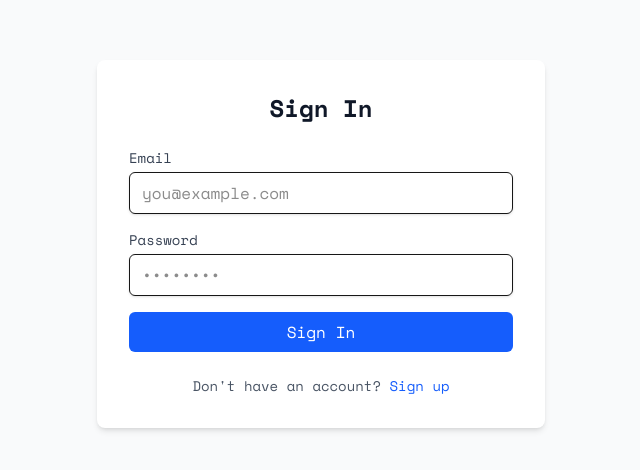
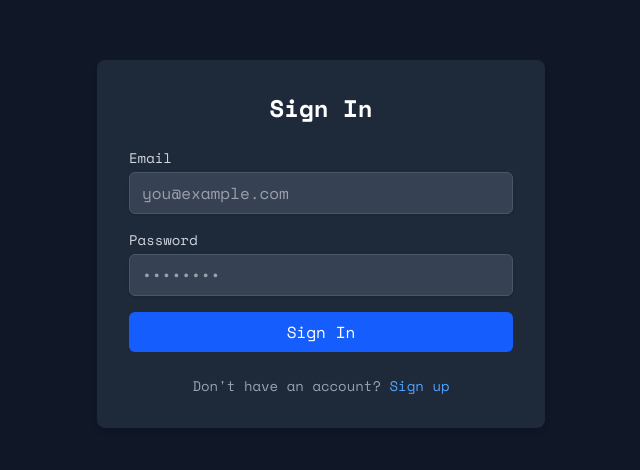
Before and after one commit to jack90nguyen/QuickNoteE2E, a Next.js app: page /login in a window 1280 px wide. Shown: the part 156-626 px from the top of the page, without its empty margins (319-959 px from the left). Built offline with nearby package versions, Linux system fonts and the light colour scheme; no server answers.

Commit message:
UI: light/dark mode

```diff
--- a/package.json
+++ b/package.json
@@ -18,6 +18,7 @@
     "mongoose": "^9.4.1",
     "next": "16.2.4",
     "next-mdx-remote": "^6.0.0",
+    "next-themes": "^0.4.6",
     "react": "19.2.4",
     "react-dom": "19.2.4",
     "react-hook-form": "^7.72.1",
--- a/src/app/globals.css
+++ b/src/app/globals.css
@@ -1,8 +1,14 @@
 @import "tailwindcss";
+@custom-variant dark (&:is(.dark *));
 
 :root {
   --background: #ffffff;
   --foreground: #171717;
+}
+
+.dark {
+  --background: #0a0a0a;
+  --foreground: #ededed;
 }
 
 @theme inline {
@@ -10,13 +16,6 @@
   --color-foreground: var(--foreground);
   --font-sans: var(--font-geist-sans);
   --font-mono: var(--font-geist-mono);
-}
-
-@media (prefers-color-scheme: dark) {
-  :root {
-    --background: #0a0a0a;
-    --foreground: #ededed;
-  }
 }
 
 body {
--- a/src/app/layout.tsx
+++ b/src/app/layout.tsx
@@ -2,6 +2,7 @@ import type { Metadata } from "next";
 import { Space_Mono } from "next/font/google";
 import "./globals.css";
 import { AuthProvider } from "@/contexts/AuthContext";
+import { ThemeProvider } from "@/components/ThemeProvider";
 
 const spaceMono = Space_Mono({
   weight: ['400', '700'],
@@ -21,11 +22,13 @@ export default function RootLayout({
   children: React.ReactNode;
 }>) {
   return (
-    <html lang="en">
+    <html lang="en" suppressHydrationWarning>
       <body className={`${spaceMono.className} ${spaceMono.variable}`}>
-        <AuthProvider>
-          {children}
-        </AuthProvider>
+        <ThemeProvider attribute="class" defaultTheme="dark" enableSystem={false}>
+          <AuthProvider>
+            {children}
+          </AuthProvider>
+        </ThemeProvider>
       </body>
     </html>
   );
--- /dev/null
+++ b/src/components/ThemeProvider.tsx
@@ -0,0 +1,8 @@
+"use client";
+
+import { ThemeProvider as NextThemesProvider } from "next-themes";
+import { type ThemeProviderProps } from "next-themes";
+
+export function ThemeProvider({ children, ...props }: ThemeProviderProps) {
+  return <NextThemesProvider {...props}>{children}</NextThemesProvider>;
+}
--- a/src/components/notes/NoteEditor.tsx
+++ b/src/components/notes/NoteEditor.tsx
@@ -258,7 +258,7 @@ export default function NoteEditor({ noteId }: NoteEditorProps) {
           />
         </div>
 
-        <div className="flex-1 overflow-hidden px-4" data-color-mode="dark">
+        <div className="flex-1 overflow-hidden px-4" data-color-mode={theme === 'dark' ? 'dark' : 'light'}>
           {/* We will apply CSS in globals.css to style .w-md-editor */}
           <MDEditor
             value={content}
@@ -291,4 +291,6 @@ export default function NoteEditor({ noteId }: NoteEditorProps) {
       </div>
     </div>
   );
+}}>
+  );
 }
--- a/src/components/notes/NotesSidebar.tsx
+++ b/src/components/notes/NotesSidebar.tsx
@@ -4,12 +4,18 @@ import Link from 'next/link';
 import { usePathname } from 'next/navigation';
 import { useNotes } from '@/contexts/NotesContext';
 import { useAuth } from '@/contexts/AuthContext';
-import { Lock, Search, SquarePen, LogOut } from 'lucide-react';
+import { Lock, Search, SquarePen, LogOut, Sun, Moon } from 'lucide-react';
+import { useTheme } from 'next-themes';
+import { useEffect, useState } from 'react';
 
 export default function NotesSidebar() {
   const { notes, isLoading, searchQuery, setSearchQuery } = useNotes();
   const { user, logout } = useAuth();
   const pathname = usePathname();
+  const { theme, setTheme } = useTheme();
+  const [mounted, setMounted] = useState(false);
+
+  useEffect(() => setMounted(true), []);
 
   const filteredNotes = notes.filter(note =>
     note.title.toLowerCase().includes(searchQuery.toLowerCase()) ||
@@ -90,4 +96,16 @@ export default function NotesSidebar() {
       </div>
     </div>
   );
+}    )}
+          <button
+            onClick={logout}
+            className="p-1.5 text-zinc-500 hover:text-red-500 rounded-md transition"
+            title="Logout"
+          >
+            <LogOut size={16} />
+          </button>
+        </div>
+      </div>
+    </div>
+  );
 }
```
Also changed, not shown: 1 other file (tests, documents, lock files or other folders).
